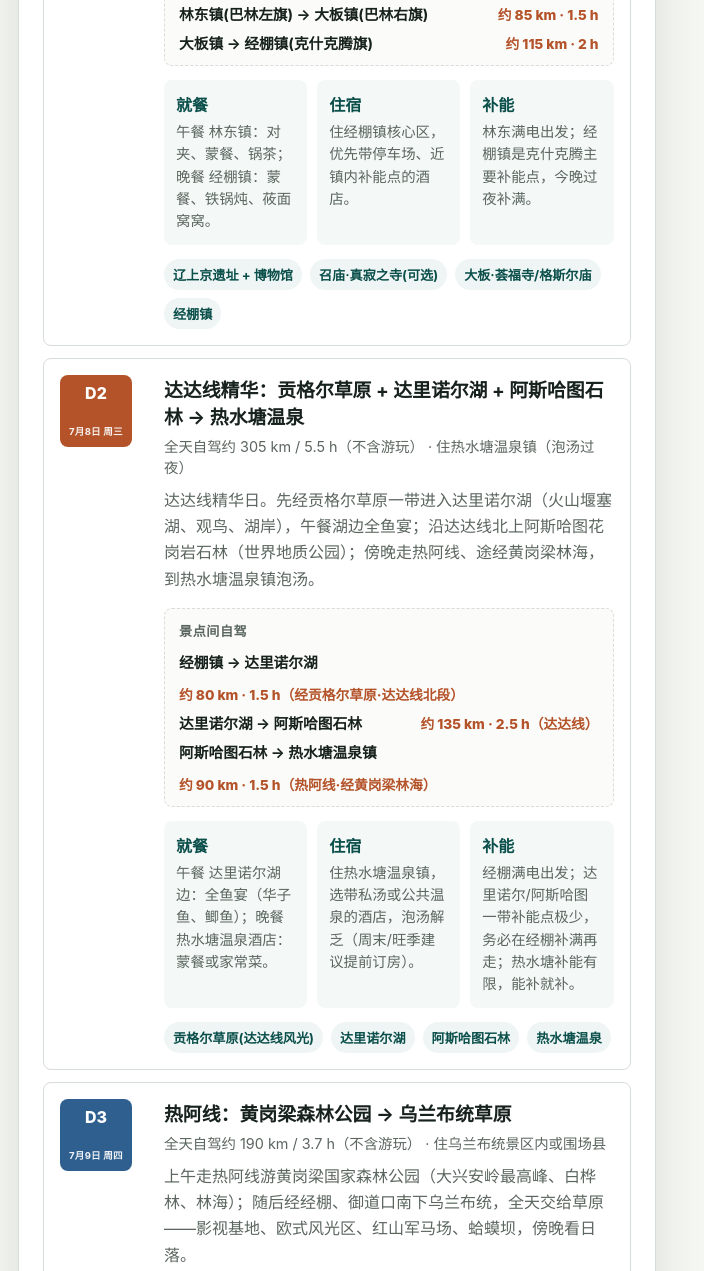
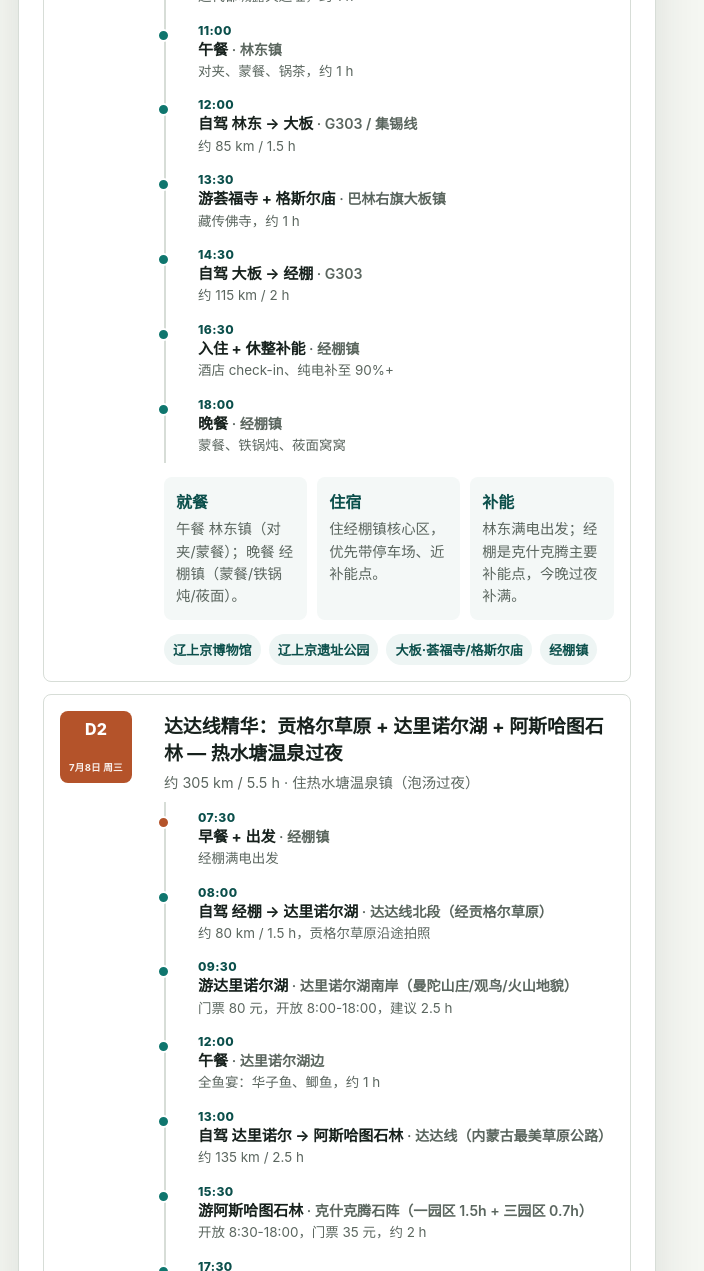
Before and after one commit to drankraven/TripChifeng, a website: page index.html in a window 1280 px wide. Shown: the part 1236-2507 px from the top of the page, without its empty margins (0-704 px from the left). Drawn offline with Linux system fonts and the light colour scheme.

Commit message:
细化每日时间线：08:30-19:30 逐时编排，含各景点游玩时长、路线、就餐、补能节点

```diff
--- a/app.js
+++ b/app.js
@@ -2,72 +2,85 @@ const routeDays = [
   {
     day: 1,
     date: "7月7日 周二",
-    title: "巴林左旗·辽文化 → 北上克什克腾经棚",
-    legs: [
-      { from: "林东镇(巴林左旗)", to: "大板镇(巴林右旗)", km: "约 85 km", time: "1.5 h" },
-      { from: "大板镇", to: "经棚镇(克什克腾旗)", km: "约 115 km", time: "2 h" }
+    title: "巴林左旗·辽文化 — 北上克什克腾经棚",
+    totalDrive: "约 200 km / 3.5 h",
+    stay: "住克什克腾旗经棚镇",
+    timeline: [
+      { time: "08:30", what: "游辽上京博物馆", where: "林东镇", detail: "6 个展厅 + 辽文化陈列，约 1.5 h" },
+      { time: "10:00", what: "游辽上京国家考古遗址公园", where: "林东镇（紧邻博物馆）", detail: "辽代都城露天遗址，约 1 h" },
+      { time: "11:00", what: "午餐", where: "林东镇", detail: "对夹、蒙餐、锅茶，约 1 h" },
+      { time: "12:00", what: "自驾 林东 → 大板", where: "G303 / 集锡线", detail: "约 85 km / 1.5 h" },
+      { time: "13:30", what: "游荟福寺 + 格斯尔庙", where: "巴林右旗大板镇", detail: "藏传佛寺，约 1 h" },
+      { time: "14:30", what: "自驾 大板 → 经棚", where: "G303", detail: "约 115 km / 2 h" },
+      { time: "16:30", what: "入住 + 休整补能", where: "经棚镇", detail: "酒店 check-in、纯电补至 90%+" },
+      { time: "18:00", what: "晚餐", where: "经棚镇", detail: "蒙餐、铁锅炖、莜面窝窝" }
     ],
-    totalDrive: "全天自驾约 200 km / 3.5 h（不含游玩）",
-    stay: "住克什克腾旗经棚镇",
-    meals: "午餐 林东镇：对夹、蒙餐、锅茶；晚餐 经棚镇：蒙餐、铁锅炖、莜面窝窝。",
-    hotel: "住经棚镇核心区，优先带停车场、近镇内补能点的酒店。",
-    charging: "林东满电出发；经棚镇是克什克腾主要补能点，今晚过夜补满。",
-    summary:
-      "上午游辽上京国家考古遗址公园 + 辽上京博物馆（室内外皆可观，现在无闭馆顾虑）；午餐林东镇对夹、蒙餐；下午北上巴林右旗看荟福寺、格斯尔庙，再翻越到大兴安岭余脉下的经棚镇。",
-    stops: ["辽上京遗址 + 博物馆", "召庙·真寂之寺(可选)", "大板·荟福寺/格斯尔庙", "经棚镇"]
+    meals: "午餐 林东镇（对夹/蒙餐）；晚餐 经棚镇（蒙餐/铁锅炖/莜面）。",
+    hotel: "住经棚镇核心区，优先带停车场、近补能点。",
+    charging: "林东满电出发；经棚是克什克腾主要补能点，今晚过夜补满。",
+    stops: ["辽上京博物馆", "辽上京遗址公园", "大板·荟福寺/格斯尔庙", "经棚镇"]
   },
   {
     day: 2,
     date: "7月8日 周三",
-    title: "达达线精华：贡格尔草原 + 达里诺尔湖 + 阿斯哈图石林 → 热水塘温泉",
-    legs: [
-      { from: "经棚镇", to: "达里诺尔湖", km: "约 80 km", time: "1.5 h（经贡格尔草原·达达线北段）" },
-      { from: "达里诺尔湖", to: "阿斯哈图石林", km: "约 135 km", time: "2.5 h（达达线）" },
-      { from: "阿斯哈图石林", to: "热水塘温泉镇", km: "约 90 km", time: "1.5 h（热阿线·经黄岗梁林海）" }
+    title: "达达线精华：贡格尔草原 + 达里诺尔湖 + 阿斯哈图石林 — 热水塘温泉过夜",
+    totalDrive: "约 305 km / 5.5 h",
+    stay: "住热水塘温泉镇（泡汤过夜）",
+    timeline: [
+      { time: "07:30", what: "早餐 + 出发", where: "经棚镇", detail: "经棚满电出发" },
+      { time: "08:00", what: "自驾 经棚 → 达里诺尔湖", where: "达达线北段（经贡格尔草原）", detail: "约 80 km / 1.5 h，贡格尔草原沿途拍照" },
+      { time: "09:30", what: "游达里诺尔湖", where: "达里诺尔湖南岸（曼陀山庄/观鸟/火山地貌）", detail: "门票 80 元，开放 8:00-18:00，建议 2.5 h" },
+      { time: "12:00", what: "午餐", where: "达里诺尔湖边", detail: "全鱼宴：华子鱼、鲫鱼，约 1 h" },
+      { time: "13:00", what: "自驾 达里诺尔 → 阿斯哈图石林", where: "达达线（内蒙古最美草原公路）", detail: "约 135 km / 2.5 h" },
+      { time: "15:30", what: "游阿斯哈图石林", where: "克什克腾石阵（一园区 1.5h + 三园区 0.7h）", detail: "开放 8:30-18:00，门票 35 元，约 2 h" },
+      { time: "17:30", what: "自驾 阿斯哈图 → 热水塘", where: "热阿线（经黄岗梁林海、盘山景观道）", detail: "约 90 km / 1.5 h" },
+      { time: "19:00", what: "晚餐 + 泡温泉", where: "热水塘温泉镇", detail: "温泉酒店：泡汤解乏，约 1-2 h" }
     ],
-    totalDrive: "全天自驾约 305 km / 5.5 h（不含游玩）",
-    stay: "住热水塘温泉镇（泡汤过夜）",
-    meals: "午餐 达里诺尔湖边：全鱼宴（华子鱼、鲫鱼）；晚餐 热水塘温泉酒店：蒙餐或家常菜。",
-    hotel: "住热水塘温泉镇，选带私汤或公共温泉的酒店，泡汤解乏（周末/旺季建议提前订房）。",
-    charging:
-      "经棚满电出发；达里诺尔/阿斯哈图一带补能点极少，务必在经棚补满再走；热水塘补能有限，能补就补。",
-    summary:
-      "达达线精华日。先经贡格尔草原一带进入达里诺尔湖（火山堰塞湖、观鸟、湖岸），午餐湖边全鱼宴；沿达达线北上阿斯哈图花岗岩石林（世界地质公园）；傍晚走热阿线、途经黄岗梁林海，到热水塘温泉镇泡汤。",
-    stops: ["贡格尔草原(达达线风光)", "达里诺尔湖", "阿斯哈图石林", "热水塘温泉"]
+    meals: "午餐 达里诺尔湖边（全鱼宴）；晚餐 热水塘温泉酒店（蒙餐/家常）。",
+    hotel: "住热水塘温泉镇，选带私汤或公共温泉的酒店（旺季建议提前订房）。",
+    charging: "经棚满电出发；达里诺尔/阿斯哈图极缺桩，务必经棚补满；热水塘补能有限。",
+    stops: ["贡格尔草原(沿途)", "达里诺尔湖", "阿斯哈图石林", "热水塘温泉"]
   },
   {
     day: 3,
     date: "7月9日 周四",
-    title: "热阿线：黄岗梁森林公园 → 乌兰布统草原",
-    legs: [
-      { from: "热水塘温泉镇", to: "黄岗梁国家森林公园", km: "约 30 km", time: "0.7 h（热阿线）" },
-      { from: "黄岗梁", to: "乌兰布统草原", km: "约 160 km", time: "3 h（经经棚·御道口）" }
+    title: "热阿线黄岗梁 — 乌兰布统草原",
+    totalDrive: "约 190 km / 3.5 h",
+    stay: "住乌兰布统景区内或围场县",
+    timeline: [
+      { time: "08:00", what: "晨汤 + 早餐", where: "热水塘温泉镇", detail: "早上再泡一次温泉再走" },
+      { time: "09:00", what: "自驾 热水塘 → 黄岗梁", where: "热阿线", detail: "约 30 km / 0.7 h，热阿线盘山路风光" },
+      { time: "09:30", what: "游黄岗梁国家森林公园", where: "大兴安岭最高峰（海拔 2029 m）/ 白桦林 / 林海", detail: "0 元免费，不爬山约 2 h（走马观花），深度可半天" },
+      { time: "11:30", what: "自驾 黄岗梁 → 经棚", where: "热阿线回头段", detail: "约 30 km / 0.7 h" },
+      { time: "12:15", what: "午餐", where: "经棚镇", detail: "快速午餐或打包车上吃，约 45 min" },
+      { time: "13:00", what: "自驾 经棚 → 乌兰布统", where: "经御道口方向南下", detail: "约 130 km / 3 h" },
+      { time: "16:00", what: "游乌兰布统草原", where: "影视基地（40 min）→ 欧式风光区（30 min）→ 红山军马场（30 min）", detail: "约 1.5 h，门票 120 元" },
+      { time: "17:30", what: "蛤蟆坝看日落", where: "乌兰布统蛤蟆坝", detail: "7 月日落约 19:30，提前占位拍照" },
+      { time: "19:30", what: "晚餐", where: "乌兰布统景区内或围场县", detail: "草原烧烤、手把肉、铁锅炖" }
     ],
-    totalDrive: "全天自驾约 190 km / 3.7 h（不含游玩）",
-    stay: "住乌兰布统景区内或围场县",
-    meals: "午餐 乌兰布统：草原农家、手把肉、奶茶；晚餐 景区内或围场：烧烤、铁锅炖。",
-    hotel: "想看日落星空住景区内（木屋/蒙古包）；想稳妥吃饭补能住围场县（距景区约 30-40 km）。",
-    charging: "热水塘/经棚满电出发；乌兰布统景区内补能点少且可能排队，到围场县补能更稳，今晚补到 85%-90%。",
-    summary:
-      "上午走热阿线游黄岗梁国家森林公园（大兴安岭最高峰、白桦林、林海）；随后经经棚、御道口南下乌兰布统，全天交给草原——影视基地、欧式风光区、红山军马场、蛤蟆坝，傍晚看日落。",
-    stops: ["黄岗梁森林公园", "乌兰布统草原", "影视基地/欧式风光区", "红山军马场/蛤蟆坝"]
+    meals: "午餐 经棚镇（快速餐饮/打包）；晚餐 乌兰布统/围场（草原烧烤/铁锅炖）。",
+    hotel: "想看星空住景区内（木屋/蒙古包，旺季提前订）；稳妥补能住围场县（距景区约 30-40 km）。",
+    charging: "热水塘/经棚满电出发；乌兰布统景区内桩少，到围场县补能，今晚补 85%-90%。",
+    stops: ["黄岗梁森林公园", "乌兰布统·影视基地/欧式风光", "红山军马场", "蛤蟆坝日落"]
   },
   {
     day: 4,
     date: "7月10日 周五",
-    title: "乌兰布统 → 沈阳（周五中午抵达）",
-    legs: [
-      { from: "乌兰布统", to: "围场/承德方向补给", km: "约 120 km", time: "2 h" },
-      { from: "围场/承德", to: "沈阳市区", km: "约 330-380 km", time: "4.5-5 h" }
+    title: "乌兰布统 — 沈阳（中午/午后抵达）",
+    totalDrive: "约 450-500 km / 6.5-7 h",
+    stay: "终点沈阳，中午抵达",
+    timeline: [
+      { time: "06:00", what: "早餐出发", where: "乌兰布统/围场", detail: "早出发赶路，乌兰布统满电出发" },
+      { time: "06:30", what: "自驾 乌兰布统 → 围场/承德方向", where: "经围场县城方向", detail: "约 120 km / 2 h" },
+      { time: "08:30", what: "补能 + 休整", where: "围场县 / 承德", detail: "快充一次（300 km 纯电必补），休整约 0.5 h" },
+      { time: "09:00", what: "自驾 围场 → 沈阳", where: "经平泉 / 朝阳方向", detail: "约 330-380 km / 4-4.5 h" },
+      { time: "13:00", what: "抵达沈阳", where: "沈阳市区", detail: "中午/午后到，从容午餐：老边饺子、东北菜" },
+      { time: "—", what: "行程结束", where: "沈阳", detail: "住沈阳，若次日续程优先住近高速口" }
     ],
-    totalDrive: "全天自驾约 450-500 km / 6.5-7 h（不含午餐休整）",
-    stay: "终点沈阳，中午抵达",
-    meals: "早午餐在乌兰布统或围场；途中承德/平泉一带午餐休整；中午到沈阳吃老边饺子、烧烤或东北菜。",
-    hotel: "当晚住沈阳；若次日继续行程，优先住靠近高速口或火车站一带。",
-    charging: "乌兰布统满电出发；围场/承德或平泉补能一次（300 km 纯电必补）；进沈阳前补到 70% 以上。",
-    summary:
-      "返程日，周五中午到沈阳。建议早出发，走围场/承德方向回沈阳（比绕经赤峰短），中途午餐+补能一次，中午前后抵达，结束赤峰行程。若想顺路看城市文化，可在沈阳前经赤峰市区，但会增加约 2 小时路程。",
-    stops: ["乌兰布统", "围场/承德补给", "沈阳市区(中午)"]
+    meals: "早 6 点乌兰布统/围场简餐；途中午餐可在承德/平泉服务区或进沈阳后吃。",
+    hotel: "当晚住沈阳，近高速口或火车站。",
+    charging: "乌兰布统满电出发；围场/承德补能一次（300 km 纯电必补）；进沈阳前补至 70%+。",
+    stops: ["乌兰布统", "围场/承德补给", "沈阳市区（中午）"]
   }
 ];
 
@@ -90,7 +103,7 @@ const chargePlan = [
   {
     day: "D4",
     legs: "乌兰布统 → 围场/承德 → 沈阳",
-    rule: "300km 纯电必在围场/承德或平泉补一次；进沈阳前补到 70%+。"
+    rule: "300 km 纯电必在围场/承德或平泉补一次；进沈阳前补到 70%+。"
   }
 ];
 
@@ -124,17 +137,20 @@ function renderItinerary() {
           <div>
             <h3>${item.title}</h3>
             <div class="timeline-meta">${item.totalDrive} · ${item.stay}</div>
-            <p>${item.summary}</p>
-            <div class="legs">
-              <p class="legs-title">景点间自驾</p>
-              <ul>
-                ${item.legs
-                  .map(
-                    (leg) =>
-                      `<li><span class="leg-route">${leg.from} → ${leg.to}</span><span class="leg-time">${leg.km} · ${leg.time}</span></li>`
-                  )
-                  .join("")}
-              </ul>
+            <div class="timeline-hours">
+              ${item.timeline
+                .map(
+                  (t) => `
+                    <div class="hour-entry">
+                      <span class="hour-time">${t.time}</span>
+                      <div class="hour-body">
+                        <span class="hour-what">${t.what}<span class="hour-where"> · ${t.where}</span></span>
+                        <span class="hour-detail">${t.detail}</span>
+                      </div>
+                    </div>
+                  `
+                )
+                .join("")}
             </div>
             <div class="detail-grid">
               <div><strong>就餐</strong><span>${item.meals}</span></div>
@@ -210,7 +226,7 @@ function renderMap(selectedDay = "all") {
         )
         .join("")}
       <text class="map-axis" x="38" y="56">北</text>
-      <text class="map-caption" x="40" y="590">本地示意图：按经纬度缩放，显示顺序、方位与补能节点；达达线/热阿线为克什克腾两大景观大道</text>
+      <text class="map-caption" x="40" y="590">本地示意图：按经纬度缩放，显示顺序、方位与补能节点</text>
     </svg>
   `;
 }
--- a/styles.css
+++ b/styles.css
@@ -287,6 +287,67 @@ h3 {
   white-space: nowrap;
 }
 
+.timeline-hours {
+  margin: 10px 0 14px;
+  border-left: 2px solid var(--line);
+  padding-left: 14px;
+}
+
+.hour-entry {
+  position: relative;
+  padding: 8px 0;
+  padding-left: 18px;
+}
+
+.hour-entry::before {
+  content: "";
+  position: absolute;
+  left: -23px;
+  top: 14px;
+  width: 9px;
+  height: 9px;
+  border-radius: 50%;
+  background: var(--teal);
+  border: 2px solid var(--panel);
+}
+
+.hour-entry:first-child::before {
+  background: var(--rust);
+}
+
+.hour-time {
+  display: block;
+  color: var(--teal-dark);
+  font-size: 0.76rem;
+  font-weight: 850;
+  letter-spacing: 0.03em;
+  margin-bottom: 2px;
+}
+
+.hour-body {
+  display: grid;
+  gap: 2px;
+}
+
+.hour-what {
+  color: var(--ink);
+  font-size: 0.94rem;
+  font-weight: 750;
+  line-height: 1.35;
+}
+
+.hour-where {
+  font-weight: 600;
+  color: var(--muted);
+  font-size: 0.88rem;
+}
+
+.hour-detail {
+  color: var(--muted);
+  font-size: 0.84rem;
+  line-height: 1.45;
+}
+
 .detail-grid {
   display: grid;
   grid-template-columns: repeat(3, minmax(0, 1fr));
```
